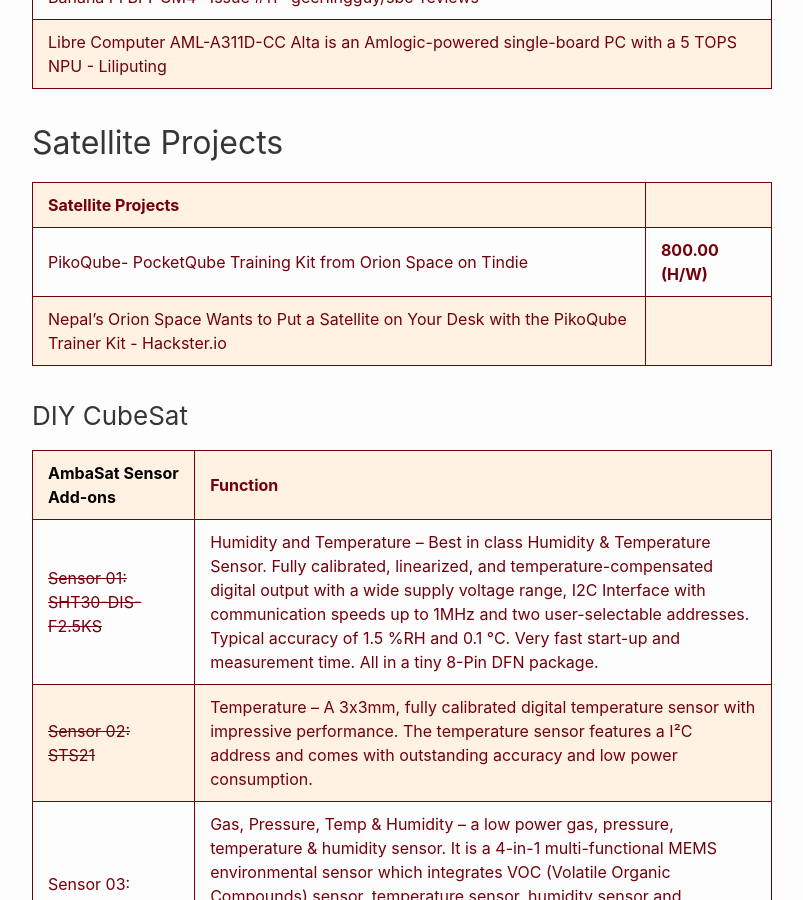
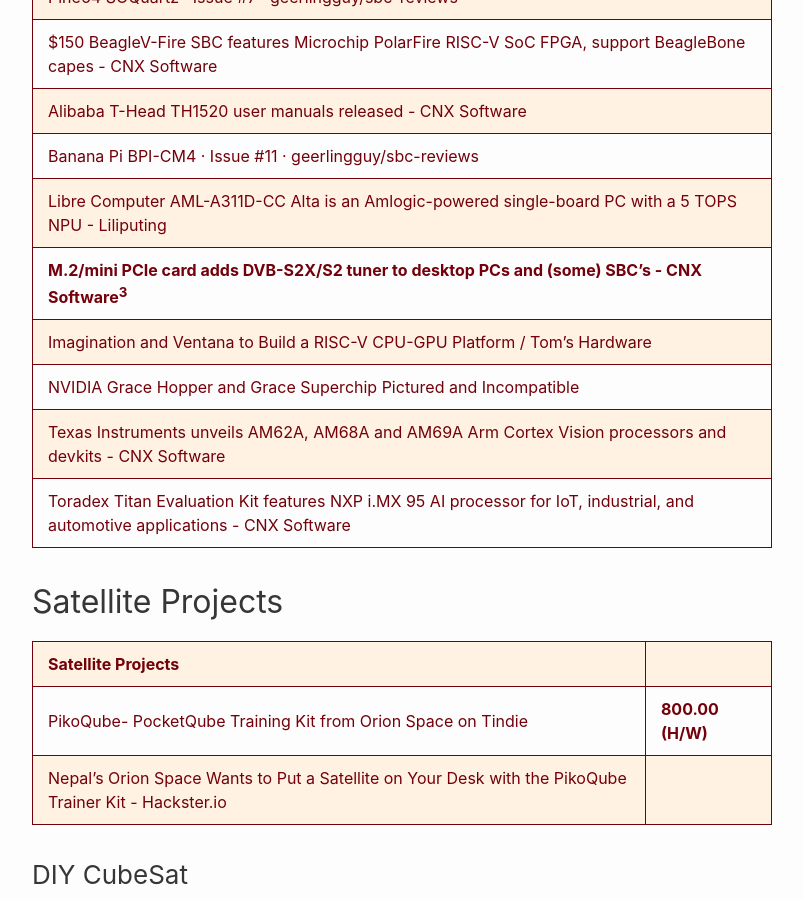
Before and after one commit to RalphHightower/RalphHightower, a Jekyll site: the page built from HardwareLinks.md, in a window 1280 px wide and 900 px high, scrolled down 35037 px. Shown: the whole window, without its empty margins (238-1041 px from the left). Built offline with Jekyll 4.4.1, drawn with Linux system fonts in a browser that asks for light colours; our own code applies the rules of GitHub Pages for plain Markdown files; some of the changed text lies outside the part shown.

Commit message:
[docs](doc): HardwareLinks(extended description)

```diff
--- a/HardwareLinks.md
+++ b/HardwareLinks.md
@@ -233,12 +233,15 @@
 | **[SolidRun / HummingBoard 8P Edge AI](https://shop.solid-run.com/product/SRMP8-EVKHP-H8-R1.2/ )** | (H/W) $590.00 |
 | **[SolidRun – Embedded Computers](https://www.solid-run.com/)** | (H/W) |
 | [SZ Tomato 8K Android TV Box Amlogic S928X](https://www.sztomato.com/products/8K-Android-TV-Box-Amlogic-S928X-Chip.html ) | (H/W) |
-| **[TBS-IPTV TBS7901 DVB-S2X/S2/S mini-PCI-e card](https://www.tbsiptv.com/tbs7901-dvb-s2x-or-s2-or-s-mini-pci-e-card)** | **(H/W) $119.00** |
+| **[TBS-IPTV TBS7901 DVB-S2X/S2/S mini-PCI-e card](https://www.tbsiptv.com/tbs7901-dvb-s2x-or-s2-or-s-mini-pci-e-card )[^13]** | **(H/W) $119.00** |
 | [Texas Instruments SK-AM62A-LP AM62A starter kit for low-power Sitara™ processors](https://www.ti.com/tool/SK-AM62A-LP) | (H/W) $249 |
 | [Texas Instruments SK-AM68 AM68x starter kit for Sitara™ processors](https://www.ti.com/tool/SK-AM68) | (H/W) $249 |
+| [Texas Instruments SK-AM68 Evaluation board / TI.com](https://www.ti.com/tool/SK-AM68 ) | (H/W) |
+| [Texas Instruments SK-AM62A-LP Evaluation board / TI.com](https://www.ti.com/tool/SK-AM62A-LP ) | $249.00 |
 | [ThingPulse ESP32 WiFi Color Display Kit Grande • ThingPulse](https://thingpulse.com/product/esp32-wifi-color-display-kit-grande/ ) | (H/W) |
 | [timebeat](https://timebeat.app/ ) | (H/W) |
 | [timebeat store](https://store.timebeat.app/ ) | (H/W) |
+| [Toradex i\.MX 95 Titan Evaluation Kit (EVK) / NXP eIQ Neutron NPU, ISP, Arm Mali GPU](https://www.toradex.com/products/nxp-imx95-titan-evaluation-kit ) | (H/W) |
 | [Toradex — Carrier Boards - Development Boards - Base boards](https://www.toradex.com/carrier-boards-for-system-computer-on-module ) | (H/W) |
 | [Toradex System on Module — Computer on Module (CoM) - System on Module (SoM) - Arm](https://www.toradex.com/computer-on-modules ) | (H/W) |
 | [Tungsten700 SMARC](https://www.lairdconnect.com/product/tungsten700-smarc ) | (H/W) |
@@ -609,8 +613,12 @@
 | [Alibaba T-Head TH1520 user manuals released - CNX Software](https://www.cnx-software.com/2023/11/02/alibaba-t-head-th1520-user-manuals/ ) |
 | [Banana Pi BPI-CM4 · Issue #11 · geerlingguy/sbc-reviews](https://github.com/geerlingguy/sbc-reviews/issues/11 ) |
 | [Libre Computer AML-A311D-CC Alta is an Amlogic-powered single-board PC with a 5 TOPS NPU - Liliputing](https://liliputing.com/libre-computer-aml-a311d-cc-alta-is-an-amlogic-powered-single-board-pc-with-a-5-tops-npu/ ) |
+| **[M.2/mini PCIe card adds DVB-S2X/S2 tuner to desktop PCs and (some) SBC's - CNX Software](https://www.cnx-software.com/2023/08/17/m-2-mini-pcie-card-adds-dvb-s2x-s2-tuner-to-desktop-pcs-and-some-sbcs/ )[^13]** |
+| [Imagination and Ventana to Build a RISC-V CPU-GPU Platform / Tom's Hardware](https://www.tomshardware.com/pc-components/cpus/imagination-and-ventana-to-build-a-risc-v-cpu-gpu-platform ) |
+| [NVIDIA Grace Hopper and Grace Superchip Pictured and Incompatible](https://www.servethehome.com/nvidia-grace-hopper-gh200-and-grace-superchip-arm-pictured-and-incompatible/ ) |
+| [Texas Instruments unveils AM62A, AM68A and AM69A Arm Cortex Vision processors and devkits - CNX Software](https://www.cnx-software.com/2023/03/20/texas-instruments-am62a-am68a-am69a-arm-cortex-vision-processors-devkits/ ) |
+| [Toradex Titan Evaluation Kit features NXP i.MX 95 AI processor for IoT, industrial, and automotive applications - CNX Software](https://www.cnx-software.com/2023/11/08/toradex-titan-evaluation-kit-nxp-i-mx-95-ai-processor-iot-industrial-automotive/ ) |
 
-[^21]: • 1.5GHz quad-core 64-bit ARM Cortex-A72 CPU (Roughly 3× performance)<br />• 1GB, 2GB, or 4GB of LPDDR4 SDRAM<br />• Full-throughput Gigabit Ethernet<br />• Dual-band 802.11ac wireless networking<br />• Bluetooth 5.0<br />• Two USB 3.0 and two USB 2.0 ports<br />• Dual monitor support, at resolutions up to 4K<br />• VideoCore VI graphics, supporting OpenGL ES 3.x<br />• 4Kp60 hardware decode of HEVC video<br />Complete compatibility with earlier Raspberry Pi products
 
 ## Satellite Projects
 
```
Also changed, not shown: other parts of HardwareLinks.md (+1 -0 lines).
